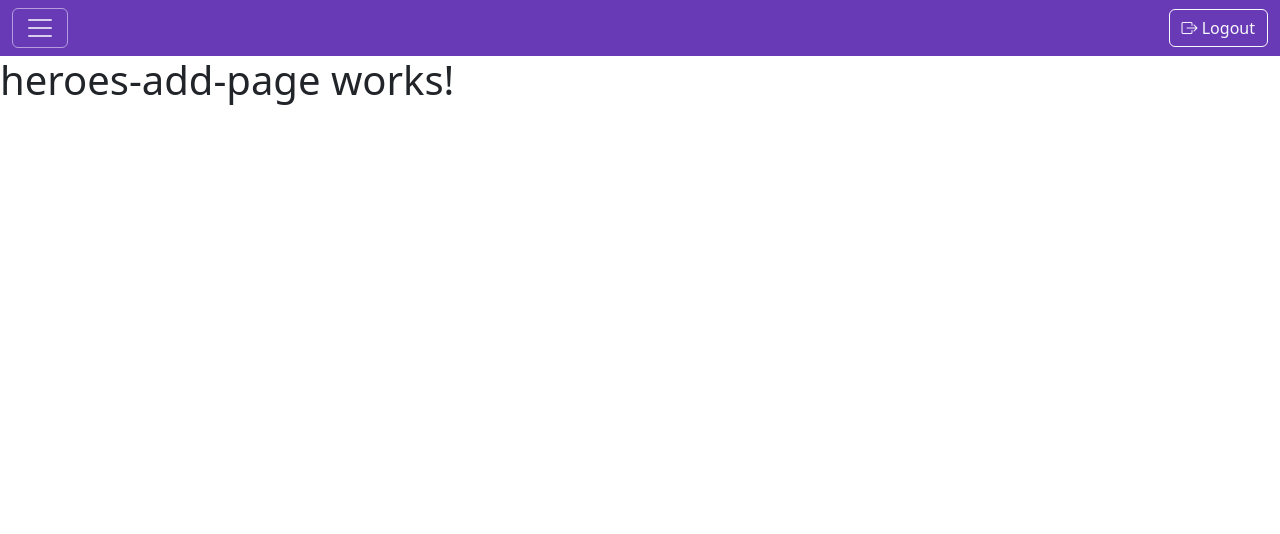
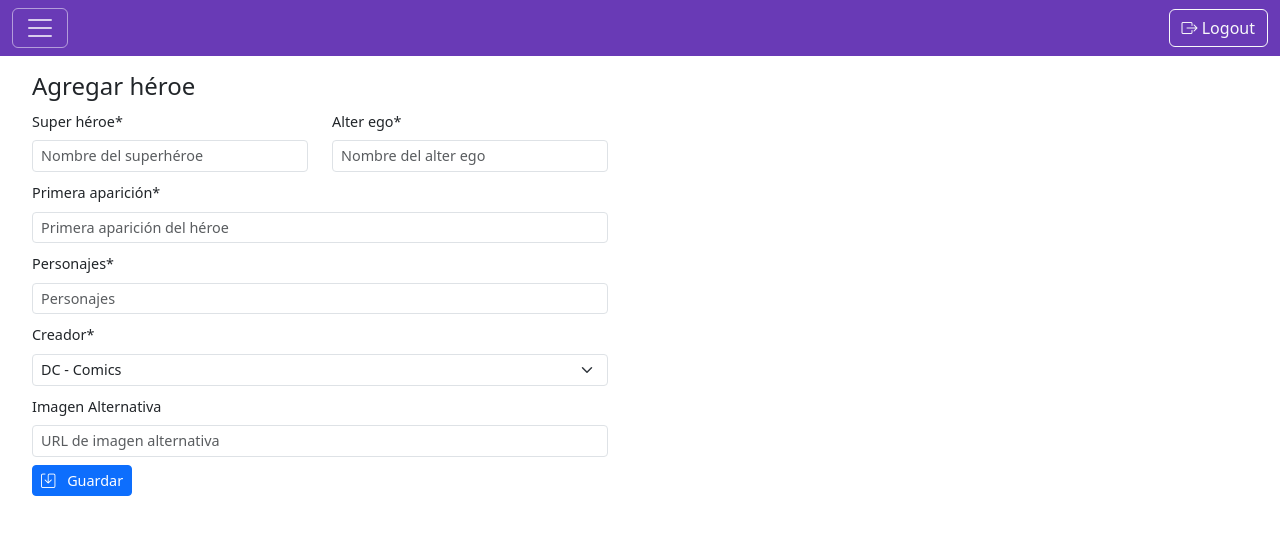
Before and after one commit to LTintez/tp-final-ang, an Angular app: page / in a window 1280 px wide. Shown: the top 534 px of the page. Built offline with nearby package versions, Linux system fonts and the light colour scheme.

Commit message:
add heroe form

```diff
--- a/src/app/heroes/pages/heroes-add-page/heroes-add-page.component.css
+++ b/src/app/heroes/pages/heroes-add-page/heroes-add-page.component.css
@@ -0,0 +1,7 @@
+form label {
+    font-size: 0.85rem;
+  }
+
+  form input, form select, form button {
+    font-size: 0.9rem;
+  }
--- a/src/app/heroes/pages/heroes-add-page/heroes-add-page.component.html
+++ b/src/app/heroes/pages/heroes-add-page/heroes-add-page.component.html
@@ -1 +1,47 @@
-<h1>heroes-add-page works!</h1>
+<div class="container mt-3" style="max-width: 600px; margin-left: 20px;">
+    <h2 style="font-size: 1.5rem;">Agregar héroe</h2>
+    <form>
+      <div class="row">
+        <div class="col-md-6">
+          <div class="mb-2">
+            <label for="superHero" class="form-label" style="font-size: 0.9rem;">Super héroe*</label>
+            <input type="text" class="form-control form-control-sm" id="superHero" placeholder="Nombre del superhéroe" required>
+          </div>
+        </div>
+
+        <div class="col-md-6">
+          <div class="mb-2">
+            <label for="alterEgo" class="form-label" style="font-size: 0.9rem;">Alter ego*</label>
+            <input type="text" class="form-control form-control-sm" id="alterEgo" placeholder="Nombre del alter ego" required>
+          </div>
+        </div>
+      </div>
+
+      <div class="mb-2">
+        <label for="firstAppearance" class="form-label" style="font-size: 0.9rem;">Primera aparición*</label>
+        <input type="text" class="form-control form-control-sm" id="firstAppearance" placeholder="Primera aparición del héroe" required>
+      </div>
+
+      <div class="mb-2">
+        <label for="characters" class="form-label" style="font-size: 0.9rem;">Personajes*</label>
+        <input type="text" class="form-control form-control-sm" id="characters" placeholder="Personajes" required>
+      </div>
+
+      <div class="mb-2">
+        <label for="creator" class="form-label" style="font-size: 0.9rem;">Creador*</label>
+        <select class="form-select form-select-sm" id="creator" required>
+          <option value="DC">DC - Comics</option>
+          <option value="Marvel">Marvel - Comics</option>
+        </select>
+      </div>
+
+      <div class="mb-2">
+        <label for="altImage" class="form-label" style="font-size: 0.9rem;">Imagen Alternativa</label>
+        <input type="text" class="form-control form-control-sm" id="altImage" placeholder="URL de imagen alternativa">
+      </div>
+
+      <button type="submit" class="btn btn-primary btn-sm">
+        <i class="bi bi-save me-2"></i> Guardar
+      </button>
+    </form>
+  </div>
```
